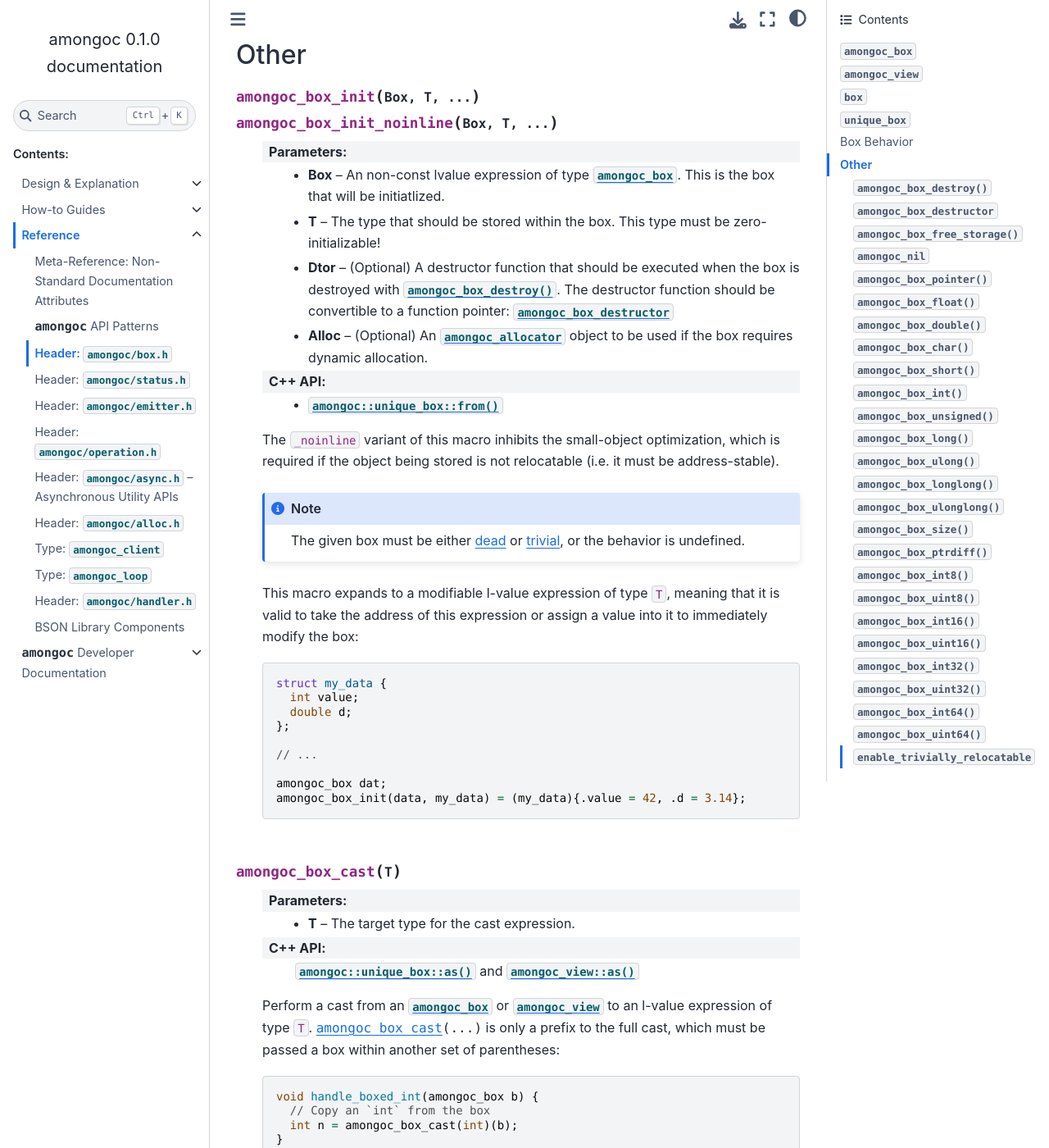
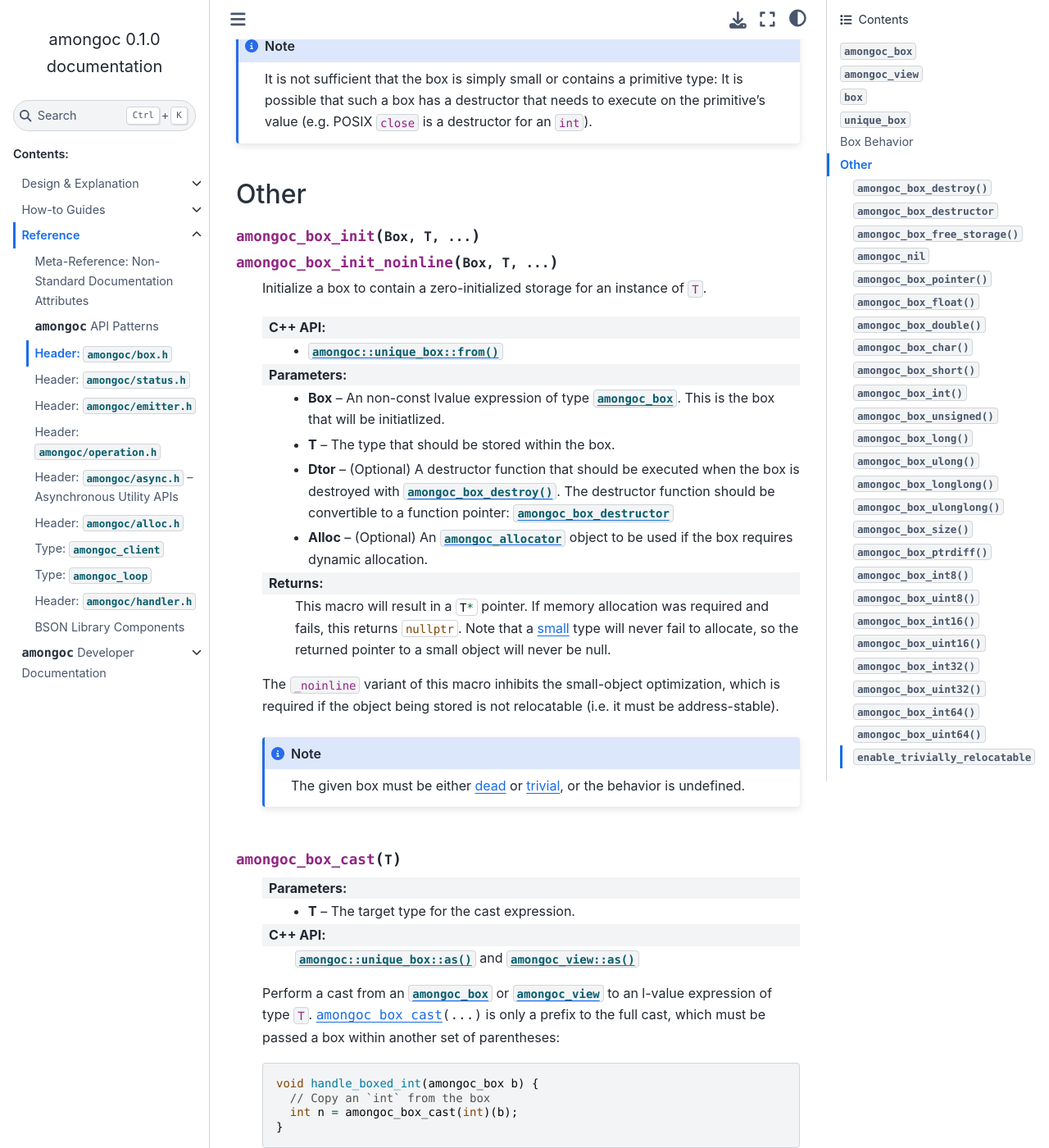
Before and after one commit to mongodb-labs/mongo-c-driver-async, a Sphinx documentation site: the page built from docs/ref/box.rst, in a window 1280 px wide and 1400 px high, scrolled down 5506 px. Shown: the whole window at 82% size. Built offline with Sphinx 7.4.7 and the Sphinx Book theme 1.1.4, drawn with Linux system fonts in a browser that asks for light colours; some of the changed text lies outside the part shown.

Commit message:
Box/unique_box will handle recognize allocation failure

```diff
--- a/docs/ref/box.rst
+++ b/docs/ref/box.rst
@@ -95,6 +95,8 @@
     Construct a new `unique_box` by decay-copying from the given value. This
     should be the preferred way to create box objects within C++ code.
 
+    :throw std::bad_alloc: If memory allocation fails. This will never throw
+      if the box is :ref:`small <box.small>`.
     :postcondition: The returned box object is :ref:`active <box.active>` for
       the decayed type of `T`.
 
@@ -112,6 +114,8 @@
     destroys the object. Using anything else (e.g. a function pointer) will
     not work.
 
+    :throw std::bad_alloc: If memory allocation fails. This will never throw
+      if the box is :ref:`small <box.small>`.
     :postcondition: The returned box object is :ref:`active <box.active>` for
       the type `T`.
 
@@ -255,17 +259,22 @@
     amongoc_box_init(Box, T, ...)
     amongoc_box_init_noinline(Box, T, ...)
 
+  Initialize a box to contain a zero-initialized storage for an instance of ``T``.
+
+  :C++ API:
+    - `amongoc::unique_box::from`
   :param Box: An non-const lvalue expression of type `amongoc_box`. This is the
     box that will be initiatlized.
-  :param T: The type that should be stored within the box. This type must be
-    zero-initializable!
+  :param T: The type that should be stored within the box.
   :param Dtor: (Optional) A destructor function that should be executed when
     the box is destroyed with `amongoc_box_destroy`. The destructor function
     should be convertible to a function pointer: :cpp:any:`amongoc_box_destructor`
   :param Alloc: (Optional) An `amongoc_allocator` object to be used if the box
     requires dynamic allocation.
-  :C++ API:
-    - `amongoc::unique_box::from`
+  :return: This macro will result in a :cpp:`T*` pointer. If memory allocation
+    was required and fails, this returns :cpp:`nullptr`. Note that a
+    :ref:`small <box.small>` type will never fail to allocate, so the returned
+    pointer to a small object will never be null.
 
   The ``_noinline`` variant of this macro inhibits the small-object
   optimization, which is required if the object being stored is not relocatable
@@ -275,20 +284,6 @@
 
     The given box must be either :ref:`dead <box.dead>` or
     :ref:`trivial <box.trivial>`, or the behavior is undefined.
-
-  This macro expands to a modifiable l-value expression of type ``T``, meaning
-  that it is valid to take the address of this expression or assign a value into
-  it to immediately modify the box::
-
-    struct my_data {
-      int value;
-      double d;
-    };
-
-    // ...
-
-    amongoc_box dat;
-    amongoc_box_init(data, my_data) = (my_data){.value = 42, .d = 3.14};
 
 
 .. c:macro:: amongoc_box_cast(T)
```
Also changed, not shown: docs/dev/documenting.rst (+5 -4 lines), 3 other files.
